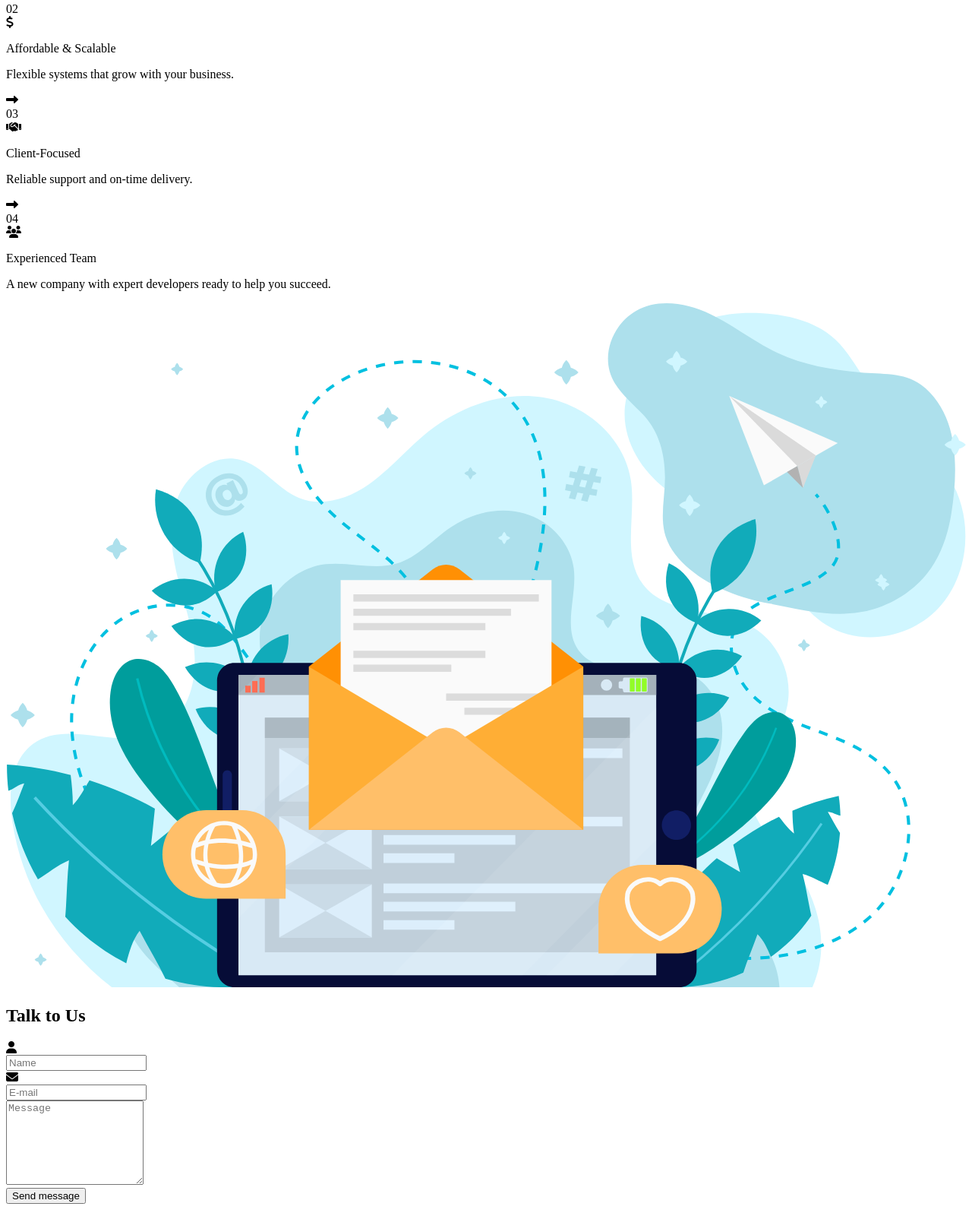
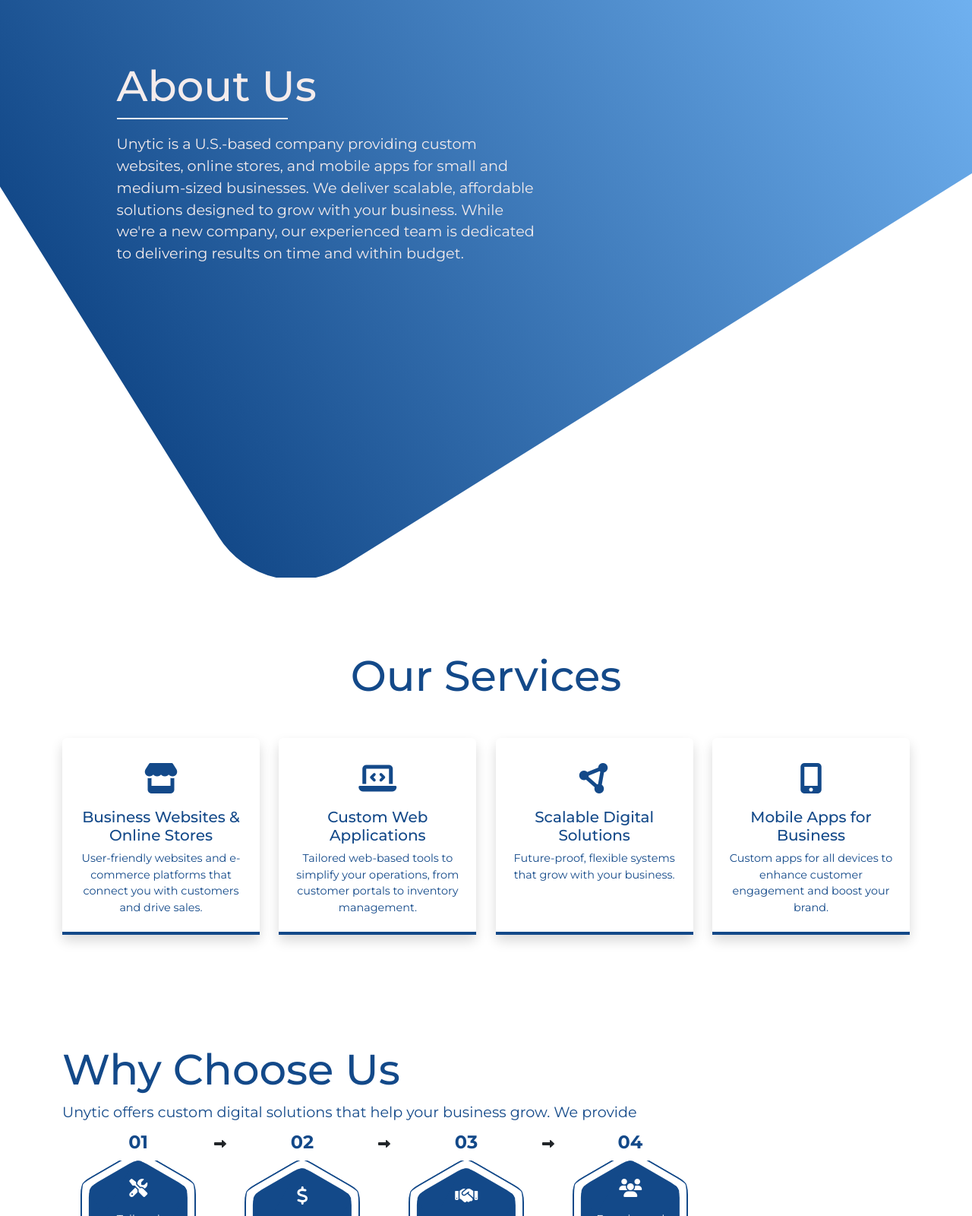
Before and after one commit to Esraa-Mohamed-10/unytic-landing-page, a plain HTML site: page index.html in a window 1280 px wide. Shown: the part 840-2440 px from the top of the page at 76% size. Drawn offline with nearby package versions, Linux system fonts and the light colour scheme; the site is published under a folder, as on GitHub Pages, so addresses that start at the root find nothing.

Commit message:
change path

```diff
--- /dev/null
+++ b/index.css
@@ -0,0 +1,504 @@
+/* global rules */
+:root {
+    --main-color: #134989;
+    --textBg: #4c9be9ad;
+    --text-color: #f4ecec;
+    --title-size: 3.5rem;
+    --title-responsive: 2rem;
+    --title-mobile: 1.5rem;
+}
+
+* {
+    margin: 0;
+    padding: 0;
+    box-sizing: border-box;
+}
+
+body {
+    font-family: "Montserrat", sans-serif !important;
+}
+
+/* hero section */
+.hero-section {
+    height: 100vh;
+}
+
+/* about */
+
+.about-section {
+    width: 100%;
+    height: 100vh;
+    /* background-image: url(https://www.shutterstock.com/shutterstock/photos/1932042689/display_1500/stock-photo-businessman-using-mobile-smart-phone-business-global-internet-connection-application-technology-1932042689.jpg); */
+    position: relative;
+    overflow: hidden;
+}
+
+.curve {
+    width: 100%;
+    height: 120vh;
+    background: linear-gradient(to left, #134989, #74b6f5);
+    border-radius: 120px;
+    z-index: 100;
+    transform: rotate(148deg);
+    margin-top: -29.5%;
+    overflow: hidden;
+}
+
+.about-content {
+    position: absolute;
+    top: 15%;
+    left: 12%;
+    z-index: 100;
+    color: var(--text-color);
+}
+
+.about-content h2 {
+    position: relative;
+    font-size: var(--title-size);
+    padding-bottom: 20px;
+
+}
+
+.about-content h2::after {
+    content: '';
+    bottom: 0;
+    left: 0;
+    width: 20%;
+    height: 2px;
+    position: absolute;
+    background-color: rgb(242, 242, 245);
+    margin-bottom: 10px;
+}
+
+.about-content p {
+    width: 50%;
+    font-size: 1.2rem;
+}
+
+@media(max-width:900px) {
+    .about-section {
+        height: 70vh;
+    }
+
+    .curve {
+        width: 100%;
+        height: 90vh;
+        transform: rotate(148deg);
+        margin-top: -35%;
+    }
+
+    .about-content {
+        top: 7%;
+        left: 15%;
+    }
+
+    .about-content h2 {
+        font-size: var(--title-responsive);
+    }
+
+    .about-content p {
+        width: 60%;
+        font-size: 1rem;
+    }
+
+}
+
+@media(max-width:700px) {
+    .curve {
+        transform: rotate(136deg);
+        margin-top: -40%;
+    }
+
+    /* .about-content h2{
+        font-size: var(--title-mobile);
+    } */
+    .about-content p {
+        width: 85%;
+    }
+
+}
+
+@media(max-width:600px) {
+    .about-section {
+        height: 60vh;
+    }
+
+    .curve {
+        height: 70vh;
+        width: 120%;
+        margin-top: -40%;
+    }
+
+    .about-content h2 {
+        padding-bottom: 5px;
+    }
+
+    .about-content h2::after {
+        margin-bottom: 0;
+    }
+
+    .about-content p {
+        width: 85%;
+        font-size: 0.9rem;
+    }
+
+}
+
+@media(max-width:500px) {
+    .curve {
+        transform: rotate(136deg);
+        margin-top: -38%;
+    }
+
+    .about-content h2 {
+        font-size: var(--title-mobile);
+    }
+
+    .about-content p {
+        font-size: 0.8rem;
+    }
+
+}
+
+/* service section */
+.service-section {
+    color: var(--main-color);
+}
+
+.service-section h2 {
+    font-size: var(--title-size);
+}
+
+.service-card {
+    transition: all 0.3s ease;
+    position: relative;
+    box-shadow: 5px;
+    width: 260px;
+}
+
+.service-card::after {
+    content: '';
+    width: 100%;
+    height: 4px;
+    background-color: var(--main-color);
+    position: absolute;
+    left: 0;
+    bottom: 0;
+    transition: height 0.5s ease;
+}
+
+.service-card:hover::after {
+    height: 100%;
+    border-radius: 5px;
+    z-index: -1;
+}
+
+.service-card:hover {
+    color: var(--text-color);
+}
+
+.service-icon {
+    font-size: 40px;
+}
+
+/* why choose us */
+.why-choose-us h2 {
+    font-size: var(--title-size);
+    color: var(--main-color);
+}
+
+.why-choose-us h2+p {
+    color: var(--main-color);
+    font-size: 1.2rem;
+}
+
+.hexagon-item {
+    text-align: center;
+    position: relative;
+    display: flex;
+    flex-direction: column;
+    justify-content: center;
+    align-items: center;
+    max-width: fit-content;
+}
+
+.hexagon-number:first-of-type,
+.hexagon-number:last-of-type {
+    min-height: 2em;
+}
+
+.hexagon-number:nth-of-type(2) {
+    min-height: 2.5em;
+    top: -10px;
+}
+
+.hexagon-number {
+    position: absolute;
+    top: -15px;
+    left: 50%;
+    transform: translateX(-50%);
+    font-size: 1.5em;
+    font-weight: bold;
+    color: var(--main-color);
+    background-color: white;
+    width: 2.5em;
+    height: 2em;
+    display: flex;
+    justify-content: center;
+    align-items: center;
+    z-index: 2;
+}
+
+.hexagon-out {
+    position: relative;
+    width: 5.5em;
+    height: 9.5em;
+    background: transparent;
+    border-radius: 1em /.3em;
+    transform: rotate(30deg);
+    border-top: 2px solid var(--main-color);
+    border-bottom: 2px solid var(--main-color);
+    display: flex;
+    justify-content: center;
+    align-items: center;
+    /* Center the inner hexagon */
+    margin-top: 30px;
+}
+
+.hexagon-out::before,
+.hexagon-out::after {
+    content: '';
+    position: absolute;
+    width: inherit;
+    height: inherit;
+    border-radius: inherit;
+    background: inherit;
+    border-top: inherit;
+    border-bottom: inherit;
+}
+
+.hexagon-out::before {
+    transform: rotate(60deg);
+}
+
+.hexagon-out::after {
+    transform: rotate(-60deg);
+}
+
+.hexagon {
+    position: relative;
+    width: 5em;
+    height: 8.1em;
+    background-color: var(--main-color);
+    border-radius: 1em /.4em;
+    transform: rotate(60deg);
+    display: flex;
+    justify-content: center;
+    align-items: center;
+    /* This centers the content vertically and horizontally */
+    z-index: 1;
+}
+
+.hexagon::before,
+.hexagon::after {
+    content: '';
+    position: absolute;
+    width: inherit;
+    height: inherit;
+    border-radius: inherit;
+    background-color: inherit;
+}
+
+.hexagon::before {
+    transform: rotate(60deg);
+}
+
+.hexagon::after {
+    transform: rotate(-60deg);
+}
+
+.hexagon:hover {
+    transform: translate(-0.5);
+}
+
+.hexagon-content {
+    transform: rotate(-90deg);
+    /* Undo the rotation of the hexagon */
+    text-align: center;
+    color: white;
+    display: flex;
+    flex-direction: column;
+    /* Stack icon and text */
+    justify-content: center;
+    align-items: center;
+    /* Center content within itself */
+    z-index: 2;
+}
+
+.hexagon-description {
+    margin-top: 15px;
+    font-size: 0.9em;
+    color: var(--main-color);
+    max-width: 200px;
+}
+
+
+.choose-icon {
+    font-size: 1.5em;
+    margin-bottom: 0.5em;
+}
+
+p {
+    margin: 0;
+    font-size: 0.9em;
+}
+
+
+/* contact section */
+svg {
+    height: 20rem;
+    margin-right: 4rem;
+    max-width: 50%;
+}
+
+#envelope {
+    animation: float 2s ease-in-out infinite;
+}
+
+#star1,
+#star2,
+#star3,
+#star4,
+#star5,
+#star6 {
+    animation: blink 1s ease-in-out infinite;
+}
+
+#star2 {
+    animation-delay: 100ms;
+}
+
+#star3 {
+    animation-delay: 500ms;
+}
+
+#star4 {
+    animation-delay: 700ms;
+}
+
+#star5 {
+    animation-delay: 300ms;
+}
+
+#star6 {
+    animation-delay: 200ms;
+}
+
+@keyframes float {
+    0% {
+        transform: translateY(0px);
+    }
+
+    50% {
+        transform: translateY(-20px);
+    }
+
+    100% {
+        transform: translateY(0px);
+    }
+}
+
+@keyframes blink {
+    0% {
+        opacity: 0;
+    }
+
+    50% {
+        opacity: 0.5;
+    }
+
+    100% {
+        opacity: 1;
+    }
+}
+
+.form-container {
+    width: 50%;
+    display: flex;
+    justify-content: center;
+    align-items: center;
+}
+form {
+    width: 70%;
+}
+
+form .title {
+    color: var(--main-color);
+    font-size: 2.5rem;
+}
+
+form .form-control {
+    background-color: #f2f6f8;
+    border-radius: 2rem;
+    border: none;
+    box-shadow: 0px 2px 2px rgba(82, 82, 82, 0.11);
+    margin-bottom: 10px;
+}
+
+form .form-control.thick {
+    height: 3.3rem;
+    padding: 0.5rem 3.5rem;
+}
+
+form .form-control:focus {
+    background-color: #f2f6f8;
+    border: none;
+    box-shadow: 0px 4px 3px rgba(82, 82, 82, 0.11);
+}
+
+form .message .form-control {
+    padding: 0.5rem 1.8rem;
+}
+
+form ::placeholder {
+    font-family: 'Quicksand', sans-serif;
+    font-weight: 600;
+    font-size: 1.1rem;
+    color: var(--main-color) !important;
+    position: relative;
+    left: 0;
+}
+
+form input,
+form textarea {
+    color: #212529;
+    font-size: 1.1rem;
+}
+
+form .contact-icon {
+    /* color: #57565c; */
+    color: var(--main-color);
+    height: 1.3rem;
+    position: absolute;
+    left: 1.5rem;
+    top: 1.1rem;
+}
+
+.btn.btn-primary {
+    font-family: 'Quicksand', sans-serif;
+    font-weight: bold;
+    height: 2.5rem;
+    line-height: 2.5rem;
+    padding: 0 3rem;
+    border: 0;
+    border-radius: 3rem;
+    background-image: linear-gradient(131deg, #ffd340, #ff923c, #ff923c, #ff923c);
+    background-size: 300% 100%;
+    transition: all 0.3s ease-in-out;
+}
+
+.btn.btn-primary:hover:enabled {
+    box-shadow: 0 0.5em 0.5em -0.4em #ff923cba;
+    background-size: 100% 100%;
+    transform: translateY(-0.15em);
+}
--- a/index.html
+++ b/index.html
@@ -7,8 +7,8 @@
     <title>Unytic</title>
 
     <!-- style links -->
-    <link rel="stylesheet" href="/assets/index.css">
-    <link rel="stylesheet" href="/assets/bootstrap/bootstrap.min.css">
+    <link rel="stylesheet" href="index.css">
+    <link rel="stylesheet" href="bootstrap.min.css">
 
     <!-- google fonts cdn -->
     <link rel="preconnect" href="https://fonts.googleapis.com">
```
Also changed, not shown: bootstrap.min.css (added).
